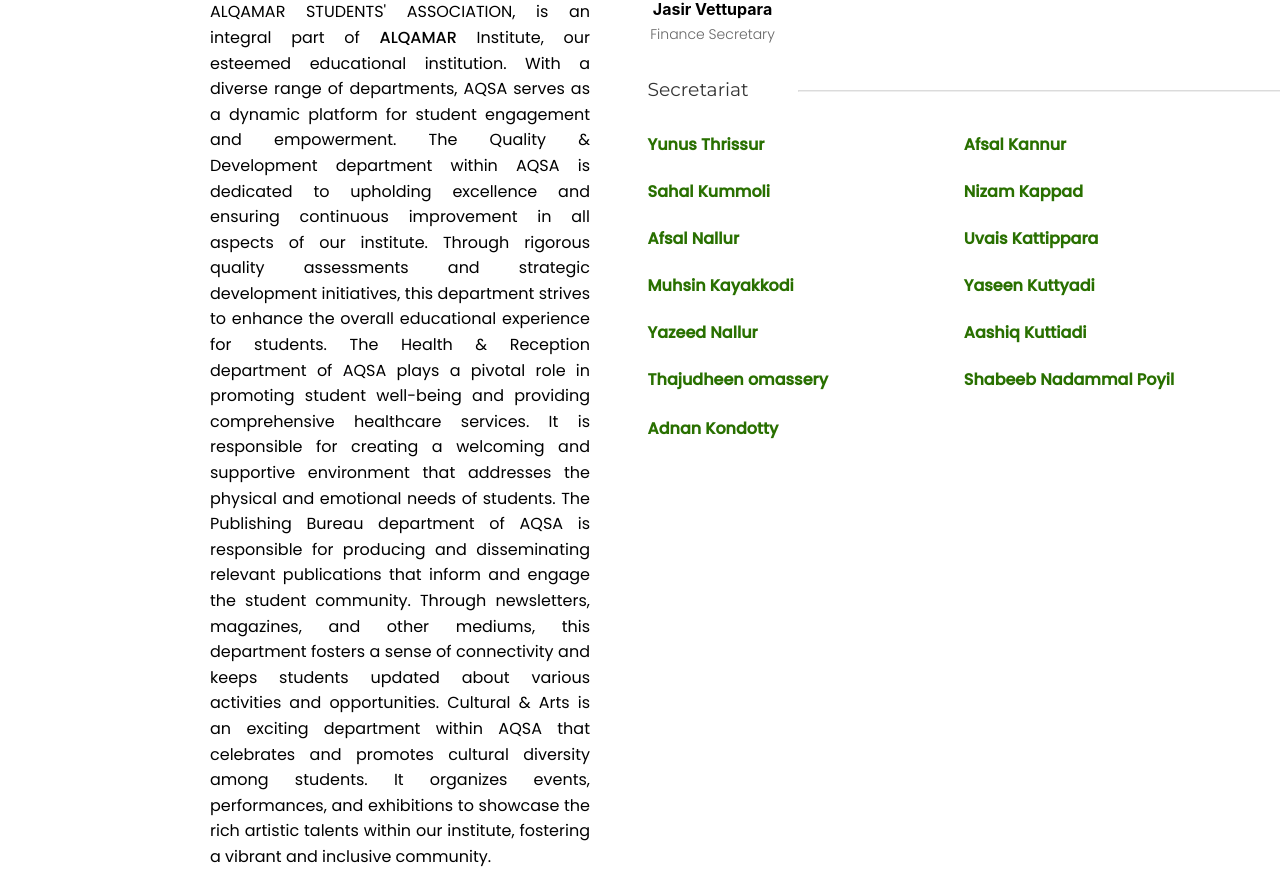
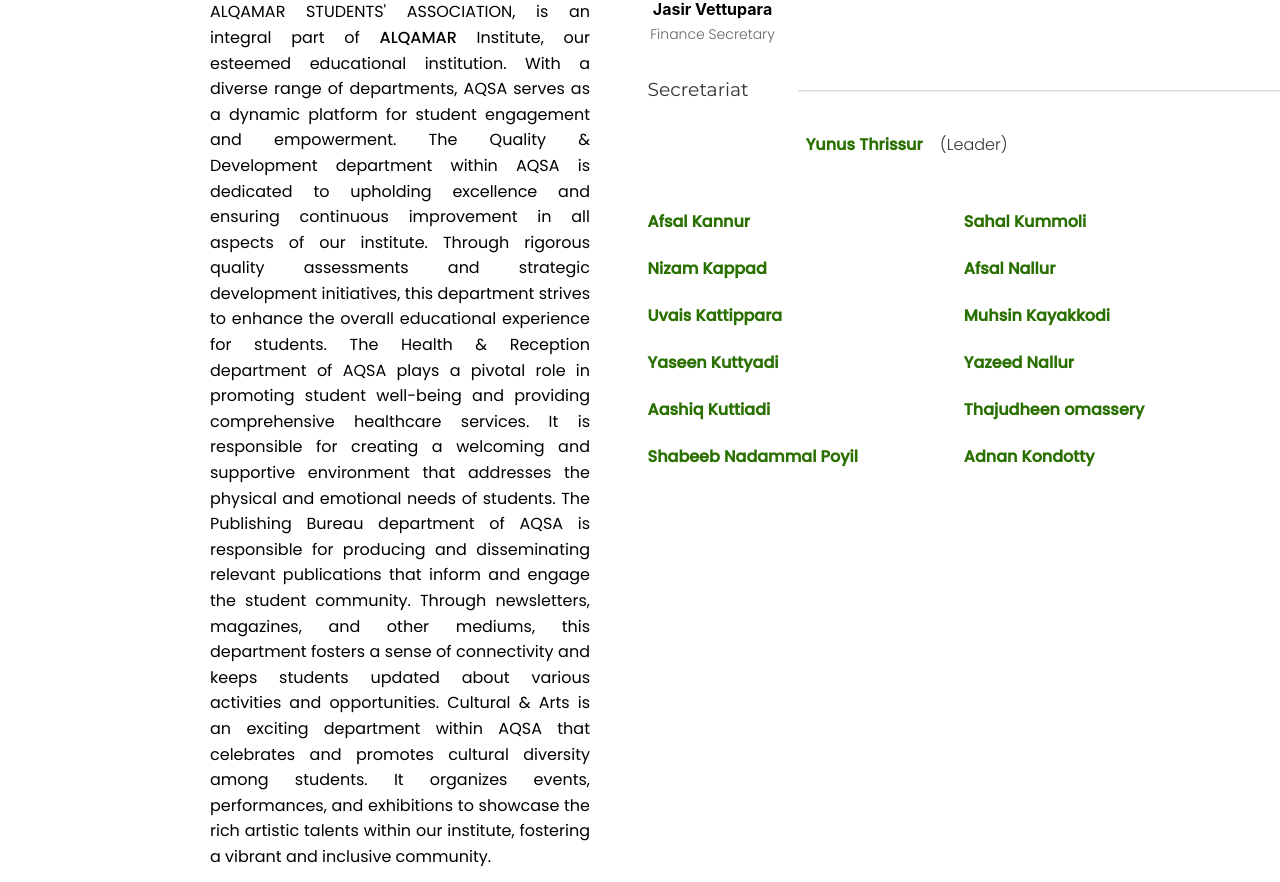
Before and after one commit to Faiz-wdr/aqsa-web, a React (Create React App) app: page / in a window 1280 px wide. Shown: the part 1453-2335 px from the top of the page. Built offline with nearby package versions, Linux system fonts and the light colour scheme; a web font is replaced by a local one.

Commit message:
leader-added

```diff
--- a/src/Components/AboutUs.js
+++ b/src/Components/AboutUs.js
@@ -47,10 +47,10 @@
             </div>
           </div>
         </div>
-        {/* <h3>Vice Presidents</h3>
+    <h3>Secretariat</h3>
         <hr />
         <div className="vice-presidents">
-          <div className="member">
+          {/* <div className="member">
             <h4>Fayiz Mangapoyil</h4>
           </div>
           <div className="member" id='name-right'>
@@ -58,23 +58,24 @@
           </div>
           <div className="member">
             <h4>Nizam Kappad</h4>
+          </div> */}
+          <div className="member" id='name-right'>
+            <h4>Yunus Thrissur<span className='leader'> &nbsp;&nbsp; (Leader)</span></h4>
+
           </div>
-          <div className="member" id='name-right'>
-            <h4>Sahal Kummoli</h4>
-          </div>
-        </div> */}
-        <h3>Secretariat</h3>
-        <hr />
+        </div>
+        {/* <h3>Secretariat</h3>
+        <hr /> */}
         <div className="secretaries">
-        <div className="member">
-            <h4>Yunus Thrissur</h4>
-          </div>
+        {/* <div className="member">
+            <h4>Yunus Thrissur </h4><br />
+          </div> */}
           <div className="member">
             <h4>Afsal Kannur</h4>
           </div>
           <div className="member" id='name-right'>
             <h4>Sahal Kummoli
-            {/* <span className='leader'>(Leader)</span> */}
+
             </h4>
           </div>
           <div className="member">
@@ -107,9 +108,6 @@
           <div className="member" id='name-right'>
             <h4>Adnan Kondotty</h4>
           </div>
-          <div className="member" id='name-right'>
-            <h4> </h4>
-          </div>
         </div>
       </div>
     </div>
```
